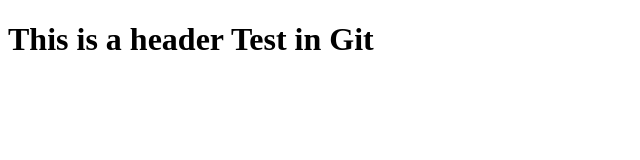
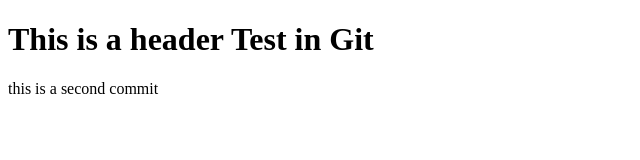
Before and after one commit to AGTaesver/git-test, a plain HTML site: page index.html in a window 1280 px wide. Shown: the whole page, without its empty margins (0-640 px from the left). Drawn offline with Linux system fonts and the light colour scheme.

Commit message:
second commit

```diff
--- a/index.html
+++ b/index.html
@@ -8,5 +8,6 @@
 </head>
 <body>
     <h1>This is a header Test in Git</h1>
+    <p>this is a second commit</p>
 </body>
 </html>
```
